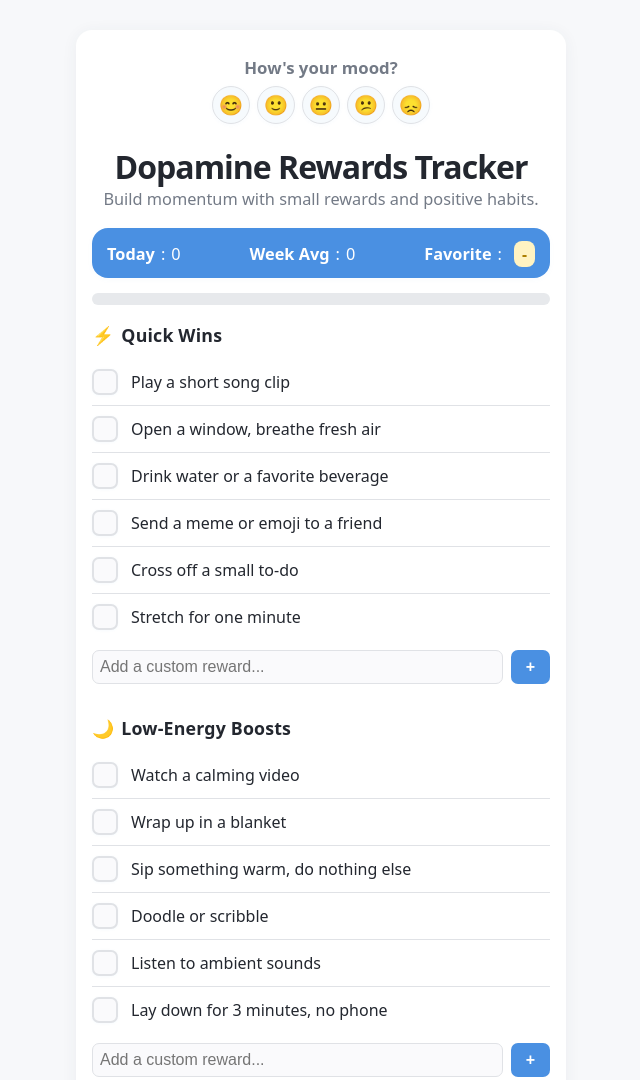
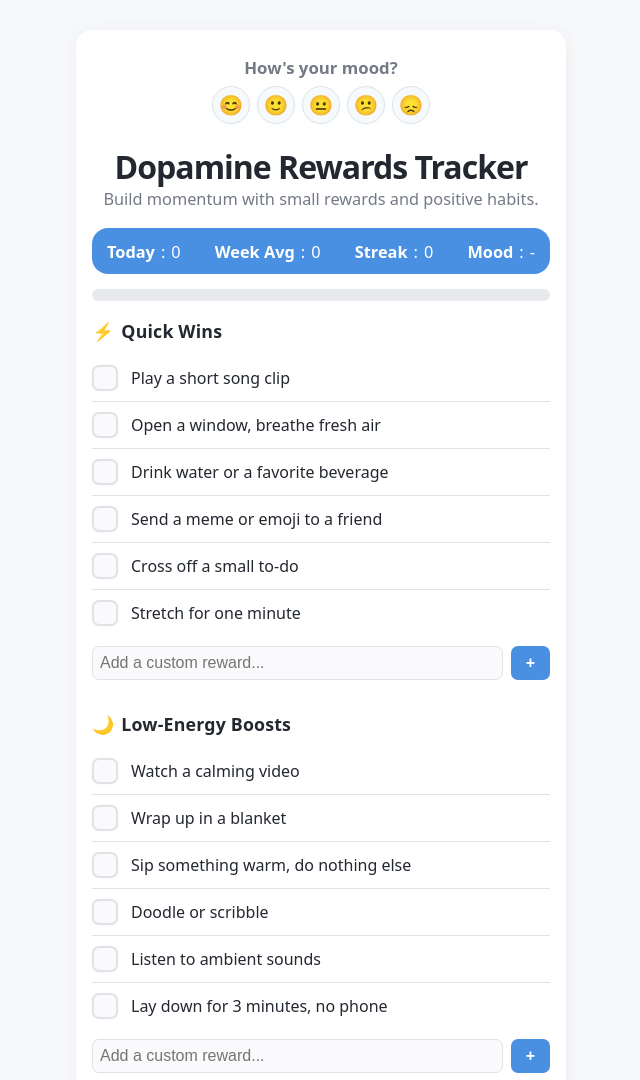
Before and after one commit to DopamineDaily/Reward-Tracker, a plain HTML site: page index.html in a window 1280 px wide. Shown: the top 1080 px of the page, without its empty margins (319-959 px from the left). Drawn offline with Linux system fonts and the light colour scheme.

Commit message:
Update index.html
dd

```diff
--- a/index.html
+++ b/index.html
@@ -96,15 +96,6 @@
       display: flex;
       align-items: center;
       gap: 6px;
-    }
-    .favorite-category {
-      background: #fff3c2;
-      color: #ad7f00;
-      border-radius: 8px;
-      padding: 2px 8px;
-      font-size: 0.96em;
-      font-weight: 600;
-      margin-left: 6px;
     }
     .progress-bar {
       width: 100%;
@@ -331,7 +322,8 @@
     <div class="statsbar">
       <span><b>Today</b>: <span id="stat-today">0</span></span>
       <span><b>Week Avg</b>: <span id="stat-week">0</span></span>
-      <span><b>Favorite</b>: <span id="stat-fav" class="favorite-category">-</span></span>
+      <span><b>Streak</b>: <span id="stat-streak">0</span></span>
+      <span><b>Mood</b>: <span id="stat-mood">-</span></span>
     </div>
     <div id="celebrate" class="celebrate">🎉 All rewards complete! 🎉</div>
     <div class="progress-bar" aria-label="Progress">
@@ -403,8 +395,15 @@
     // --- Mood Tracker ---
     document.querySelectorAll('.mood-btn').forEach(btn => {
       btn.onclick = function() {
-        appState.mood = btn.dataset.mood;
-        saveAndRender();
+        if (appState.mood !== btn.dataset.mood) {
+          appState.mood = btn.dataset.mood;
+          appState.activity.unshift({
+            reward: `Mood set to ${btn.dataset.mood}`,
+            category: 'Mood',
+            time: new Date().toLocaleTimeString([], {hour: '2-digit', minute:'2-digit'}),
+          });
+          saveAndRender();
+        }
       }
     });
 
@@ -465,7 +464,6 @@
             removeBtn.onclick = (e) => {
               e.stopPropagation();
               appState.categories[cIdx].rewards.splice(rIdx, 1);
-              // Remove any checked state for this reward
               delete appState.checked[key];
               saveAndRender();
             };
@@ -563,23 +561,29 @@
       return Math.round(total / days.length);
     }
 
-    function getFavoriteCategory() {
-      // Tally checked per category for today
-      const counts = appState.categories.map((cat, cIdx) =>
-        cat.rewards.reduce((sum,_, rIdx) =>
-          sum + (appState.checked[`cat${cIdx}-rew${rIdx}`] ? 1 : 0), 0)
-      );
-      const max = Math.max(...counts);
-      if (!max) return '-';
-      const idx = counts.findIndex(c => c === max);
-      return appState.categories[idx].name;
+    function getStreak() {
+      // Count consecutive days from today backwards with at least 1 reward checked
+      const days = Object.keys(appState.dailyStats).sort().reverse();
+      let streak = 0;
+      let day = new Date();
+      for (let i = 0; i < days.length; i++) {
+        const dayStr = day.toISOString().slice(0,10);
+        if (days[i] === dayStr && appState.dailyStats[dayStr] > 0) {
+          streak++;
+          day.setDate(day.getDate()-1);
+        } else if (days[i] === dayStr) {
+          break;
+        }
+      }
+      return streak;
     }
 
     function renderStatsBar() {
       const todayCount = Object.values(appState.checked).filter(Boolean).length;
       document.getElementById('stat-today').textContent = todayCount;
       document.getElementById('stat-week').textContent = getWeeklyAverage();
-      document.getElementById('stat-fav').textContent = getFavoriteCategory();
+      document.getElementById('stat-streak').textContent = getStreak();
+      document.getElementById('stat-mood').textContent = appState.mood || '-';
       document.getElementById('progress-bar').style.width =
         appState.categories.reduce((s,cat)=>s+cat.rewards.length,0) === 0
         ? "0%" :
```
